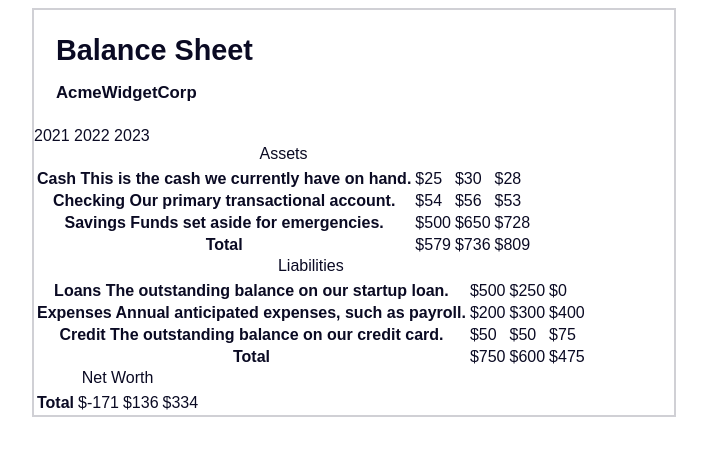
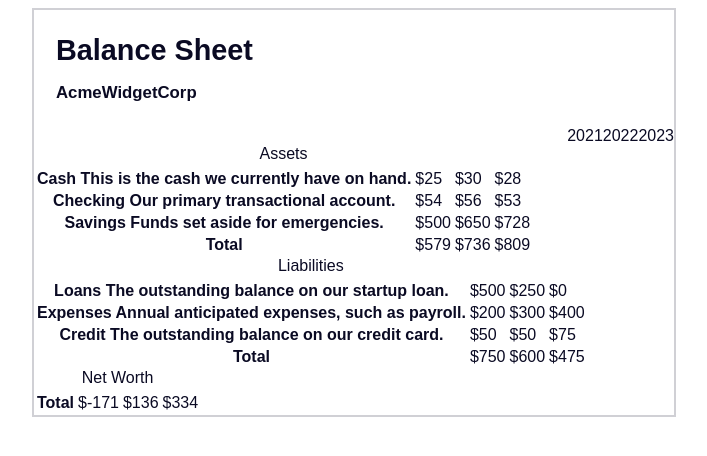
Before and after one commit to grocha78/balancesheet, a plain HTML site: page html/index.html in a window 1280 px wide. Shown: the whole page, without its empty margins (286-993 px from the left). Drawn offline with Linux system fonts and the light colour scheme; files that its build step writes are made by us from their sources.

Commit message:
added #years css

```diff
--- a/CSS/styles.css
+++ b/CSS/styles.css
@@ -45,3 +45,10 @@ section {
     margin: 0 auto;
     border: 2px solid #d0d0d5;
 }
+
+#years {
+    display: flex;
+    justify-content: flex-end;
+    top: 0;
+    position: sticky;
+}
```
